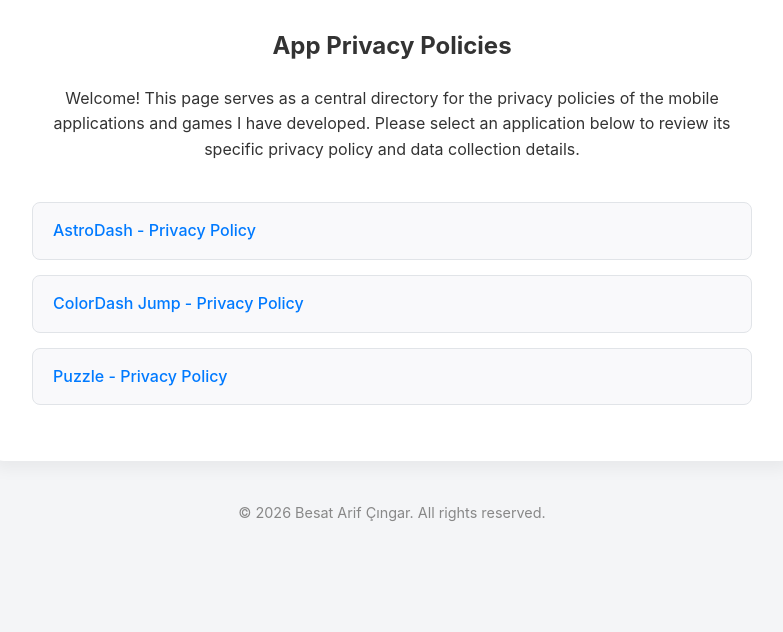
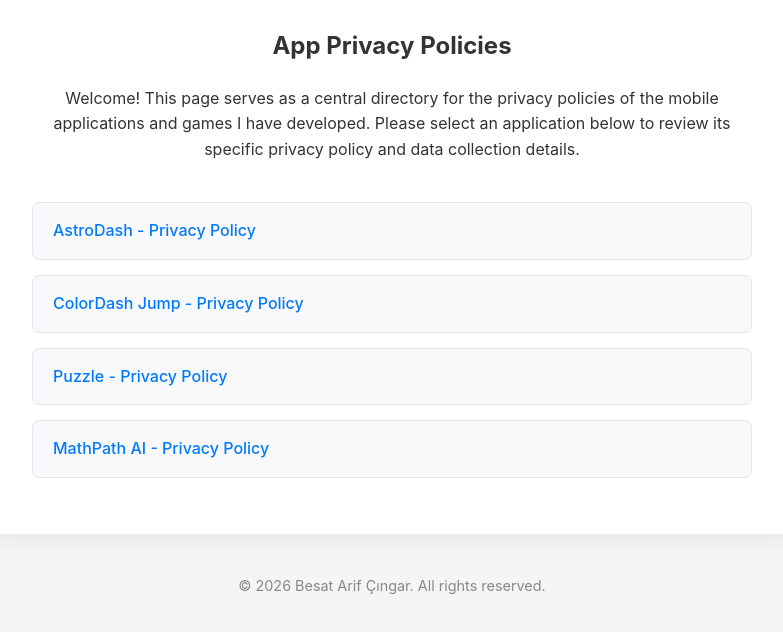
Before and after one commit to AstroBesat-SoftW/Sotstech-Privacy, a plain HTML site: page index.html in a window 1280 px wide. Shown: the part 228-860 px from the top of the page, without its empty margins (248-1031 px from the left). Before the commit the page ends 800 px from the top, so only its background shows below. Drawn offline with Linux system fonts and the light colour scheme.

Commit message:
Add MathPath AI link to privacy policy section

```diff
--- a/index.html
+++ b/index.html
@@ -91,6 +91,7 @@
             <li><a href="astrodash.html">AstroDash - Privacy Policy</a></li>
             <li><a href="color_dash_jump.html">ColorDash Jump - Privacy Policy</a></li>
             <li><a href="puzzle.html">Puzzle - Privacy Policy</a></li>
+            <li><a href="mathpath.html">MathPath AI - Privacy Policy</a></li>
             <!-- İleride yeni bir uygulama eklediğinde aşağıdaki satırın yorumunu () kaldırıp linkini düzenleyebilirsin -->
             <!-- <li><a href="yeniuygulama.html">Yeni Uygulama Adı - Privacy Policy</a></li> -->
         </ul>
```
